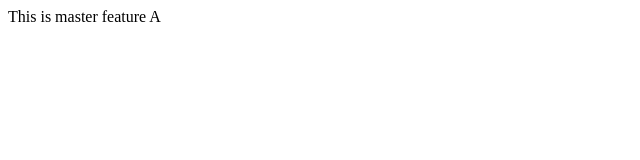
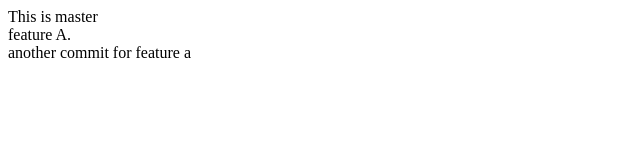
Before and after one commit to blueskyjourney/group-project, a plain HTML site: page index.html in a window 1280 px wide. Shown: the whole page, without its empty margins (0-640 px from the left). Drawn offline with Linux system fonts and the light colour scheme.

Commit message:
another commit for feature-A

```diff
--- a/index.html
+++ b/index.html
@@ -8,6 +8,8 @@
     </head>
     <body>
         This is master
-        feature A
+        <br/>feature A.
+        <br/>another commit for feature a
+
     </body>
 </html>
```
